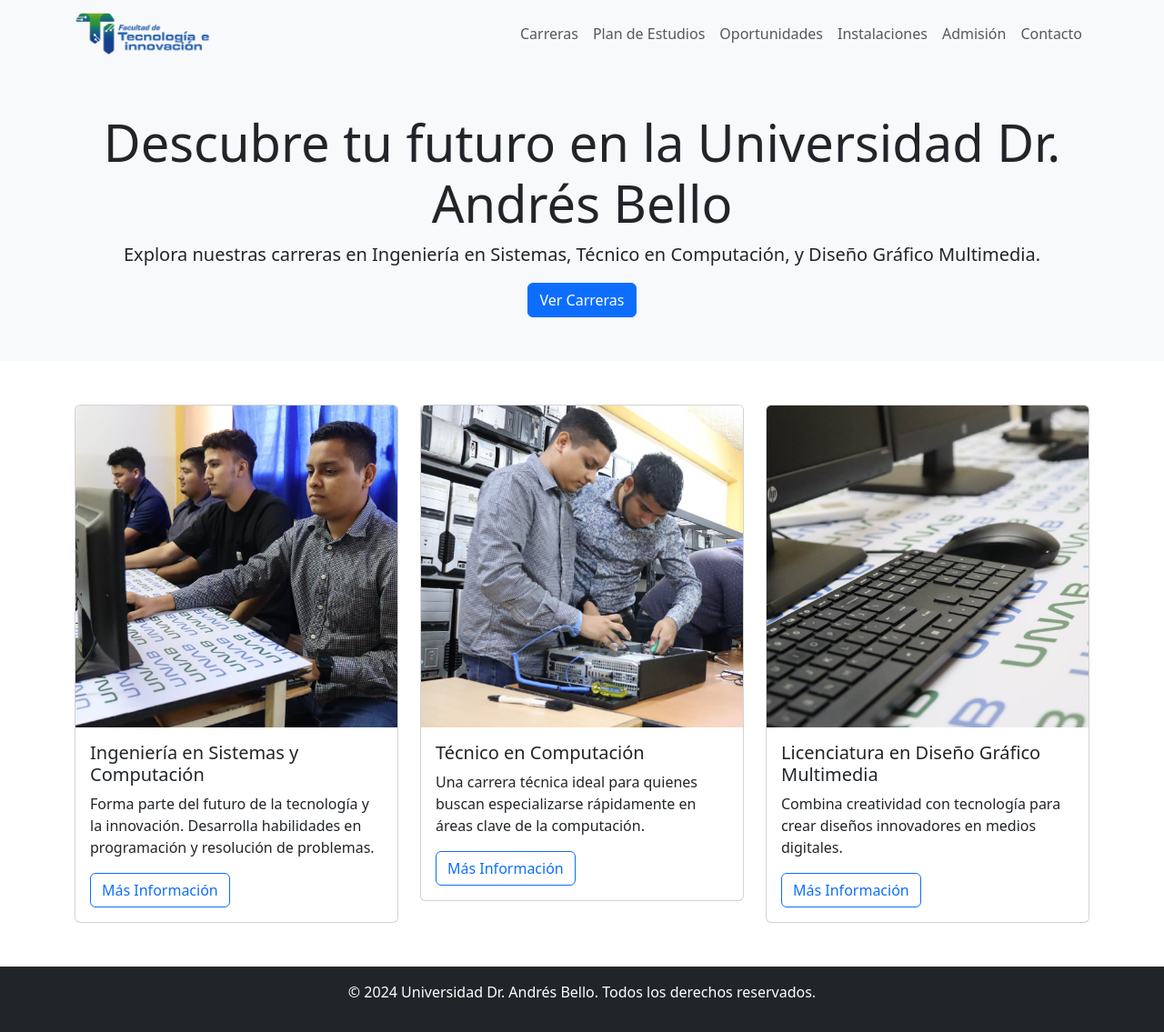
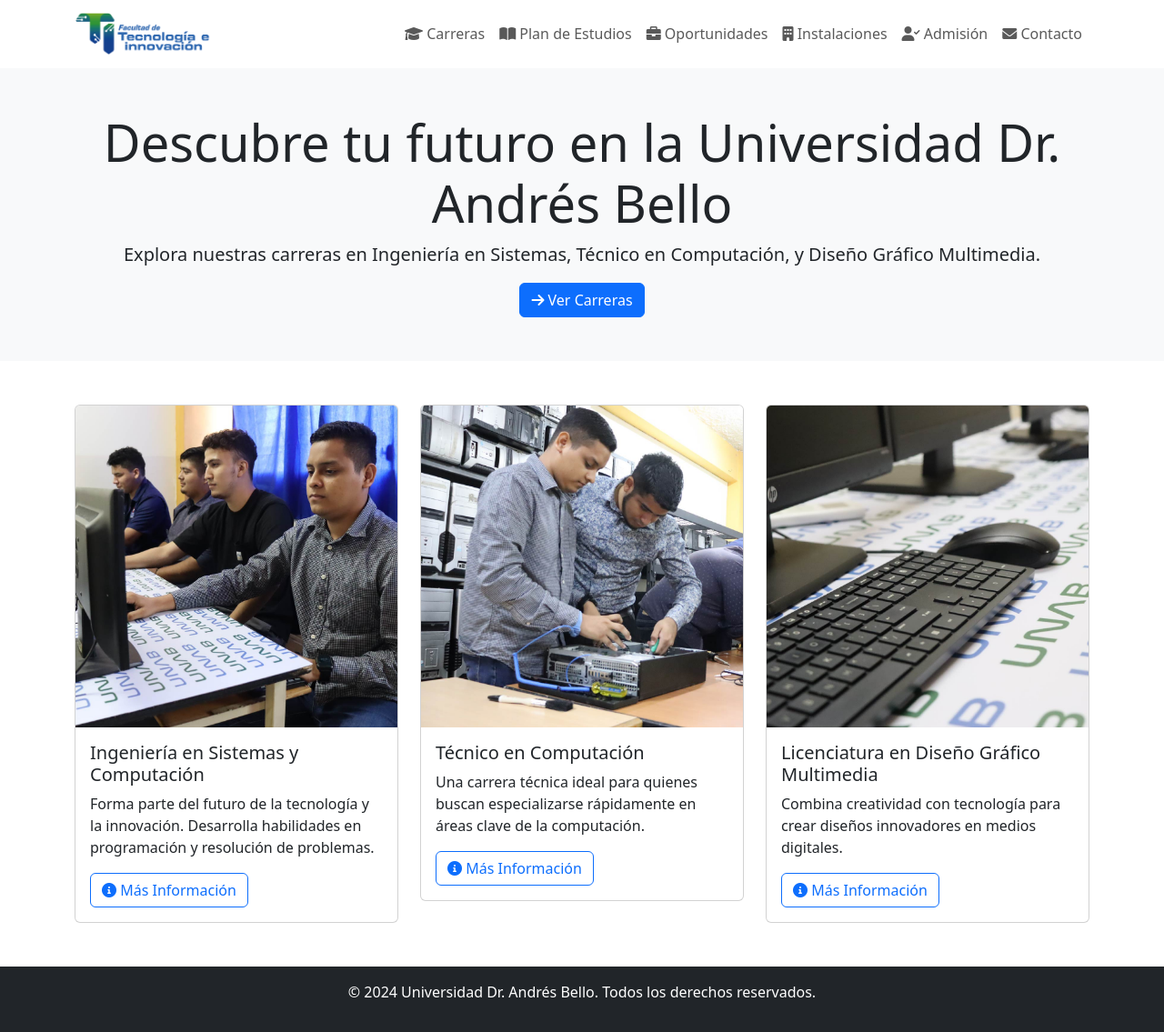
Before and after one commit to JBerrios08/Web-UNAB-Facultad-TI, a plain HTML site: page index.html in a window 1280 px wide. Shown: the whole page at 91% size. Drawn offline with nearby package versions, Linux system fonts and the light colour scheme.

Commit message:
navbar index actualizado

```diff
--- a/index.html
+++ b/index.html
@@ -5,11 +5,12 @@
     <meta name="viewport" content="width=device-width, initial-scale=1.0">
     <title>Promoción de Carreras</title>
     <link href="https://cdn.jsdelivr.net/npm/bootstrap@5.3.0/dist/css/bootstrap.min.css" rel="stylesheet">
+    <link rel="stylesheet" href="https://cdnjs.cloudflare.com/ajax/libs/font-awesome/6.0.0-beta3/css/all.min.css">
 </head>
 <body>
 
 <!-- Navbar -->
-<nav class="navbar navbar-expand-lg navbar-light bg-light">
+<nav class="navbar navbar-expand-lg navbar-light bg-white sticky-top">
     <div class="container">
         <a class="navbar-brand" href="index.html">
             <img src="img/Logo de Facultad TI.png" alt="Logo de Facultad TI" style="width: 150px;">
@@ -19,12 +20,12 @@
         </button>
         <div class="collapse navbar-collapse" id="navbarNav">
             <ul class="navbar-nav ms-auto">
-                <li class="nav-item"><a class="nav-link" href="carreras.html">Carreras</a></li>
-                <li class="nav-item"><a class="nav-link" href="plan-estudios.html">Plan de Estudios</a></li>
-                <li class="nav-item"><a class="nav-link" href="oportunidades-profesionales.html">Oportunidades</a></li>
-                <li class="nav-item"><a class="nav-link" href="instalaciones-recursos.html">Instalaciones</a></li>
-                <li class="nav-item"><a class="nav-link" href="admision.html">Admisión</a></li>
-                <li class="nav-item"><a class="nav-link" href="contacto.html">Contacto</a></li>
+                <li class="nav-item"><a class="nav-link" href="carreras.html"><i class="fas fa-graduation-cap"></i> Carreras</a></li>
+                <li class="nav-item"><a class="nav-link" href="plan-estudios.html"><i class="fas fa-book-open"></i> Plan de Estudios</a></li>
+                <li class="nav-item"><a class="nav-link" href="oportunidades-profesionales.html"><i class="fas fa-briefcase"></i> Oportunidades</a></li>
+                <li class="nav-item"><a class="nav-link" href="instalaciones-recursos.html"><i class="fas fa-building"></i> Instalaciones</a></li>
+                <li class="nav-item"><a class="nav-link" href="admision.html"><i class="fas fa-user-check"></i> Admisión</a></li>
+                <li class="nav-item"><a class="nav-link" href="contacto.html"><i class="fas fa-envelope"></i> Contacto</a></li>
             </ul>
         </div>
     </div>
@@ -35,7 +36,9 @@
     <div class="container">
         <h1 class="display-4">Descubre tu futuro en la Universidad Dr. Andrés Bello</h1>
         <p class="lead">Explora nuestras carreras en Ingeniería en Sistemas, Técnico en Computación, y Diseño Gráfico Multimedia.</p>
-        <a href="carreras.html" class="btn btn-primary">Ver Carreras</a>
+        <a href="carreras.html" class="btn btn-primary">
+            <i class="fas fa-arrow-right"></i> Ver Carreras
+        </a>
     </div>
 </section>
 
@@ -50,7 +53,9 @@
                     <div class="card-body">
                         <h5 class="card-title">Ingeniería en Sistemas y Computación</h5>
                         <p class="card-text">Forma parte del futuro de la tecnología y la innovación. Desarrolla habilidades en programación y resolución de problemas.</p>
-                        <a href="carreras.html" class="btn btn-outline-primary">Más Información</a>
+                        <a href="carreras.html" class="btn btn-outline-primary">
+                            <i class="fas fa-info-circle"></i> Más Información
+                        </a>
                     </div>
                 </div>
             </div>
@@ -61,7 +66,9 @@
                     <div class="card-body">
                         <h5 class="card-title">Técnico en Computación</h5>
                         <p class="card-text">Una carrera técnica ideal para quienes buscan especializarse rápidamente en áreas clave de la computación.</p>
-                        <a href="carreras.html" class="btn btn-outline-primary">Más Información</a>
+                        <a href="carreras.html" class="btn btn-outline-primary">
+                            <i class="fas fa-info-circle"></i> Más Información
+                        </a>
                     </div>
                 </div>
             </div>
@@ -72,14 +79,15 @@
                     <div class="card-body">
                         <h5 class="card-title">Licenciatura en Diseño Gráfico Multimedia</h5>
                         <p class="card-text">Combina creatividad con tecnología para crear diseños innovadores en medios digitales.</p>
-                        <a href="carreras.html" class="btn btn-outline-primary">Más Información</a>
+                        <a href="carreras.html" class="btn btn-outline-primary">
+                            <i class="fas fa-info-circle"></i> Más Información
+                        </a>
                     </div>
                 </div>
             </div>
         </div>
     </div>
 </section>
-
 
 <!-- Footer -->
 <footer class="bg-dark text-white text-center py-3">
```
